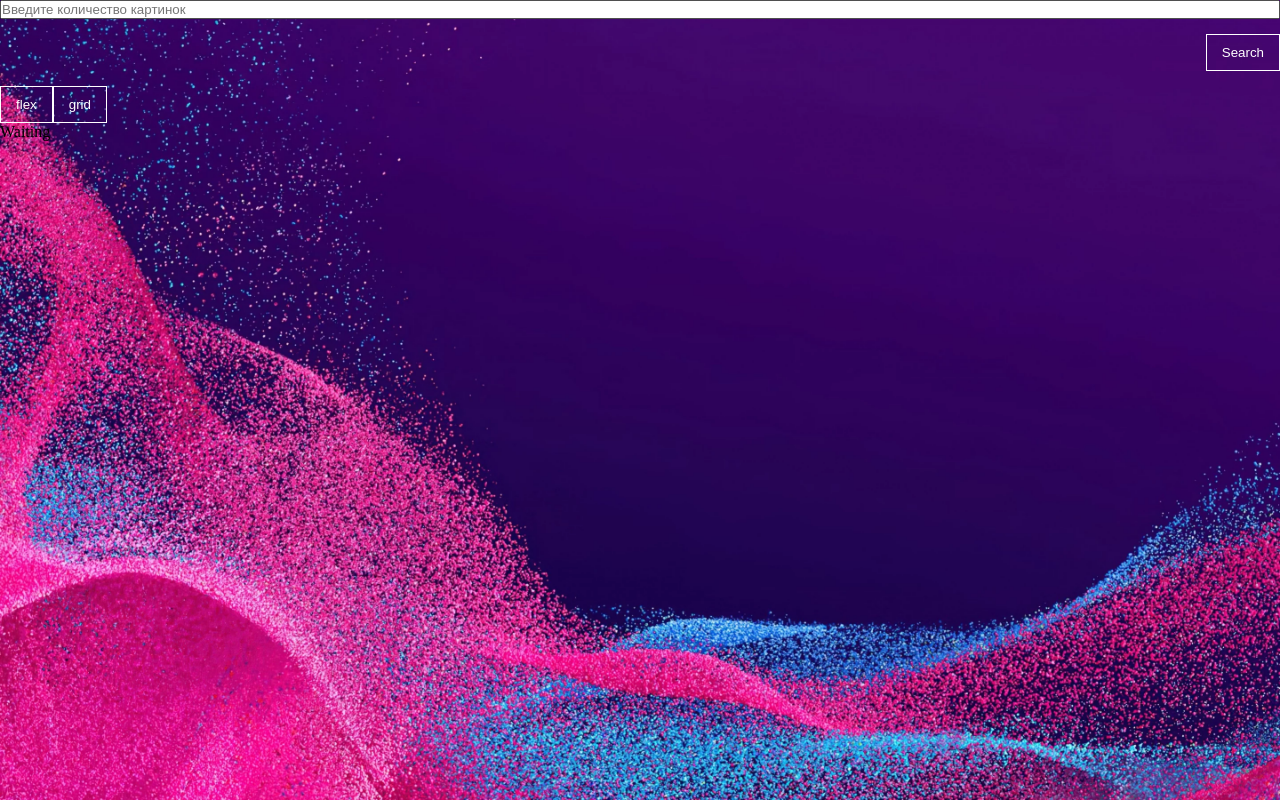
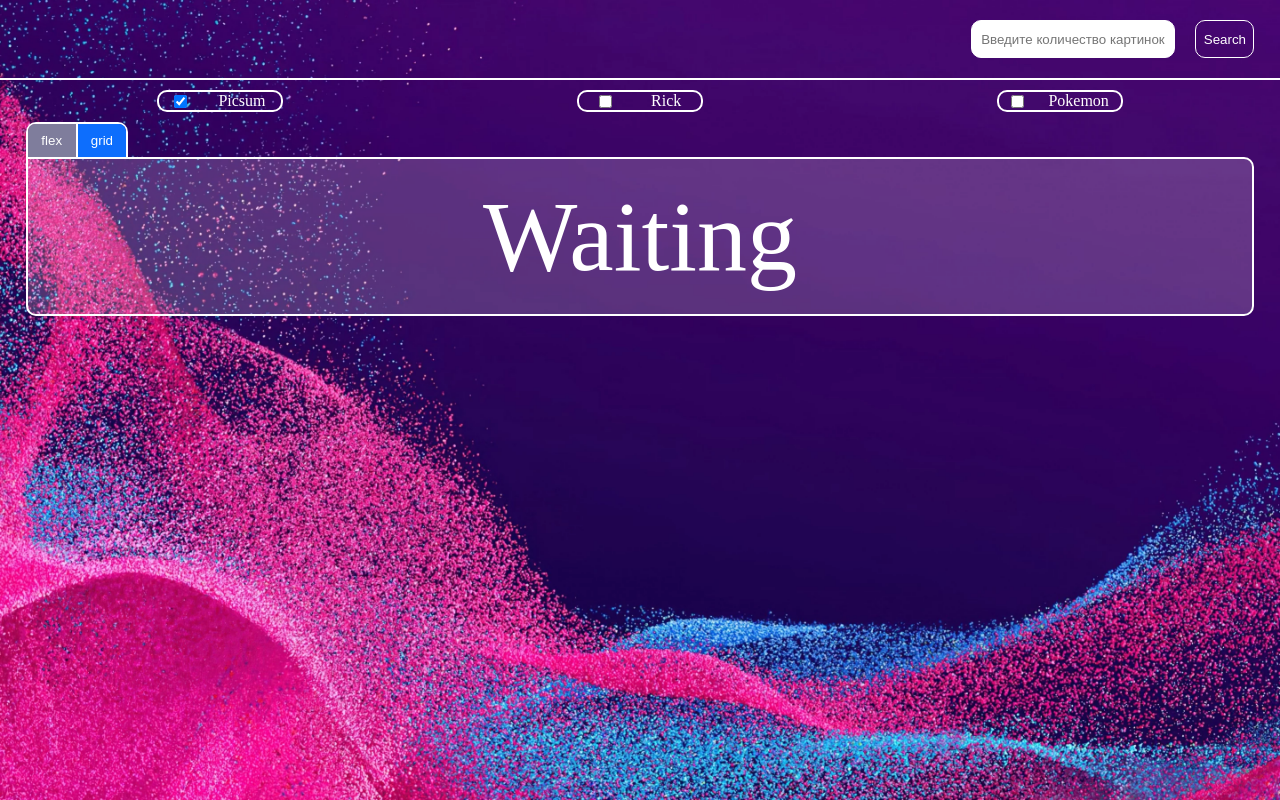
Before and after one commit to poS31d0n/frontend-practice, a Vue app in the folder week-4/: page / in a window 1280 px wide. Built offline with nearby package versions, Linux system fonts and the light colour scheme.

Commit message:
add html

```diff
--- a/week-4/src/App.vue
+++ b/week-4/src/App.vue
@@ -35,4 +35,9 @@ body {
 	-o-background-size: cover;
 	background-size: cover;
 }
+
+#app {
+	height: 100%;
+  width: 100%;
+}
 </style>
--- a/week-4/src/Gallery/Gallery.vue
+++ b/week-4/src/Gallery/Gallery.vue
@@ -19,5 +19,10 @@
 </script>
 
 <style>
-
+	main {
+		display: flex;
+    flex-direction: column;
+    height: auto;
+    width: 100%;
+	}
 </style>
--- a/week-4/src/Gallery/MyDisplay.vue
+++ b/week-4/src/Gallery/MyDisplay.vue
@@ -2,7 +2,7 @@
 	<section class="main__display">
 		<div class="display__switch">
 			<button onclick="" type="button" class="btn btn-primary button">flex</button>
-			<button onclick="" type="button" class="btn btn-primary button">grid</button>
+			<button onclick="" type="button" class="btn-display btn-primary button">grid</button>
 		</div>
 	</section>
 </template>
@@ -12,5 +12,41 @@
 </script>
 
 <style>
+	.main__display {
+    width: 100%;
+    height: 5%;
+    padding: 0px 90% 0px 2%;
+	}
 
+	.display__switch {
+    display: flex;
+    justify-content: space-around;
+    align-items: center;
+    width: 100%;
+    height: 35px;
+    border: 2px solid white;
+    border-bottom: none;
+    border-radius: 10px 10px 0px 0px;
+	}
+
+	.button {
+    display: flex;
+    justify-content: center;
+    align-items: center;
+    height: 100%;
+    width: 50%;
+
+		border: 0;
+		color: white;
+	}
+	.button:first-child {
+    border-right: 1px solid white;
+    border-radius: 7px 0px 0px 0px;
+    background-color: #7F7D9C;
+	}
+	.button:last-child {
+    border-left: 1px solid white;
+    border-radius: 0px 7px 0px 0px;
+		background-color: #0d6efd;
+	}
 </style>
--- a/week-4/src/Gallery/MyImage.vue
+++ b/week-4/src/Gallery/MyImage.vue
@@ -19,5 +19,45 @@
 </script>
 
 <style>
+	.main__bottom {
+    width: 100%;
+    height: 100%;
+    padding: 0% 2% 2% 2%;
+	}
 
+	.menu {
+    height: 100%;
+    width: 100%;
+    padding: 20px;
+    border: 2px solid white;
+    border-radius: 0px 10px 10px 10px;
+    background: rgba(252, 242, 255, 0.2);
+	}
+
+	.information {
+		/*  */
+    display: flex;
+    justify-content: center;
+    align-items: center;
+    height: 100%;
+    width: 100%;
+	}
+
+	.flex_my {
+    height: 100%;
+    width: 100%;
+    display: flex;
+    justify-content: space-between;
+    flex-direction: column;
+	}
+
+	.grid_my {
+    height: 100%;
+    width: 100%;
+    display: none;
+	}
+
+	.text__info {
+    font-size: 100px;
+	}
 </style>
--- a/week-4/src/Gallery/MyRadio.vue
+++ b/week-4/src/Gallery/MyRadio.vue
@@ -1,6 +1,18 @@
 <template>
 	<section class="main__top">
 		<!-- Without JS -->
+		<div class="form-check radios">
+			<input onclick="(() => getNewCharacters('picsum'))()" class="form-check-input" type="checkbox" id="picsum" checked="">
+			<label class="form-check-label text" for="flexCheckDisabled">Picsum</label>
+		</div>
+		<div class="form-check radios">
+			<input onclick="(() => getNewCharacters('picsum'))()" class="form-check-input" type="checkbox" id="picsum">
+			<label class="form-check-label text" for="flexCheckDisabled">Rick</label>
+		</div>
+		<div class="form-check radios">
+			<input onclick="(() => getNewCharacters('picsum'))()" class="form-check-input" type="checkbox" id="picsum">
+			<label class="form-check-label text" for="flexCheckDisabled">Pokemon</label>
+		</div>
 	</section>
 </template>
 
@@ -9,5 +21,26 @@
 </script>
 
 <style>
+	.main__top {
+    display: flex;
+    justify-content: space-around;
+    align-items: center;
+    width: 100%;
+    height: 10%;
+    padding: 10px;
+	}
 
+	.radios {
+    display: flex;
+    justify-content: space-around;
+    align-items: center;
+    width: 10%;
+    height: 70%;
+    border: 2px solid white;
+    border-radius: 10px;
+	}
+
+	.text {
+		color: white;
+	}
 </style>
--- a/week-4/src/Header/Header.vue
+++ b/week-4/src/Header/Header.vue
@@ -1,15 +1,15 @@
 <template>
 	<header>
-		<form class="header__right">
-			<input class="form-control" type="text" placeholder="Введите количество картинок">
-			<button onclick="getNewCharacters()" type="button" class="btn btn-primary">Search</button>
+		<form>
+			<MyInput></MyInput>
+			<MyButton></MyButton>
 		</form>
 	</header>
 </template>
 
 <script>
-	import MyInput from './MyInput.vue';
-	import MyButton from './MyButton.vue';
+	import MyInput from '@/Header/MyInput.vue'
+	import MyButton from '@/Header/MyButton.vue'
 
 	export default {
 		components: {
@@ -20,4 +20,22 @@
 
 <style>
 
+	header {
+	display: flex;
+	justify-content: flex-end;
+	align-items: center;
+	height: 10%;
+	width: 100%;
+	padding: 20px 2% 20px 20px;
+	border-bottom: 2px solid white;
+	}
+
+	form{
+	display: flex;
+	justify-content: center;
+	height: 100%;
+	gap: 20px;
+	width: 23%;
+	}
+
 </style>
--- a/week-4/src/Header/MyButton.vue
+++ b/week-4/src/Header/MyButton.vue
@@ -1,22 +1,5 @@
 <template>
-	<!-- <form @submit.prevent>
-		<h4>Создание поста</h4>
-		<input
-		v-bind:value="post.title"
-		@input="post.title = $event.target.value"
-		 class="input"
-		type="text"
-		placeholder="Название"
-		/>
-		<input
-			 v-bind:value="post.body"
-			@input="post.body = $event.target.value"
-			 class="input"
-			 type="text"
-			 placeholder="Описание"
-		/>
-		<button class="btn" v-on:click="createPost">Создать</button>
-	</form> -->
+	<button onclick="getNewCharacters()" type="button" class="btn">Search</button>
 </template>
 
 <script>
@@ -46,21 +29,12 @@ export default {
 
 <style>
 
-form {
-	display: flex;
-	flex-direction: column;
-}
+.btn {
+	width: 23%;
 
-
-.btn {
-	align-self: flex-end;
-
-	margin-top: 15px;
-	padding: 10px 15px;
 	background: 0;
 	color: white;
 	border: 1px solid white;
+	border-radius: 10px;
 }
-
-
 </style>
--- a/week-4/src/Header/MyInput.vue
+++ b/week-4/src/Header/MyInput.vue
@@ -1,8 +1,5 @@
 <template>
-	<!-- <div class="post" v-for="post in posts">
-		<div><strong>Название:</strong> {{ post.title }}</div>
-		<div><strong>Описание:</strong> {{ post.body }}</div>
-	</div> -->
+	<input class="input" type="text" placeholder="Введите количество картинок">
 </template>
 
 <script>
@@ -22,10 +19,11 @@ export default {
 		border: 2px solid teal;
 		margin-top: 15px;
 	}
+
 	.input {
-	width: 100%;
-	border: 1px solid white;
-	padding: 10px 15px;
-	margin-top: 10px;
+		text-align: center;
+		width: 80%;
+		border: 1px solid white;
+		border-radius: 10px;
 	}
 </style>
```
